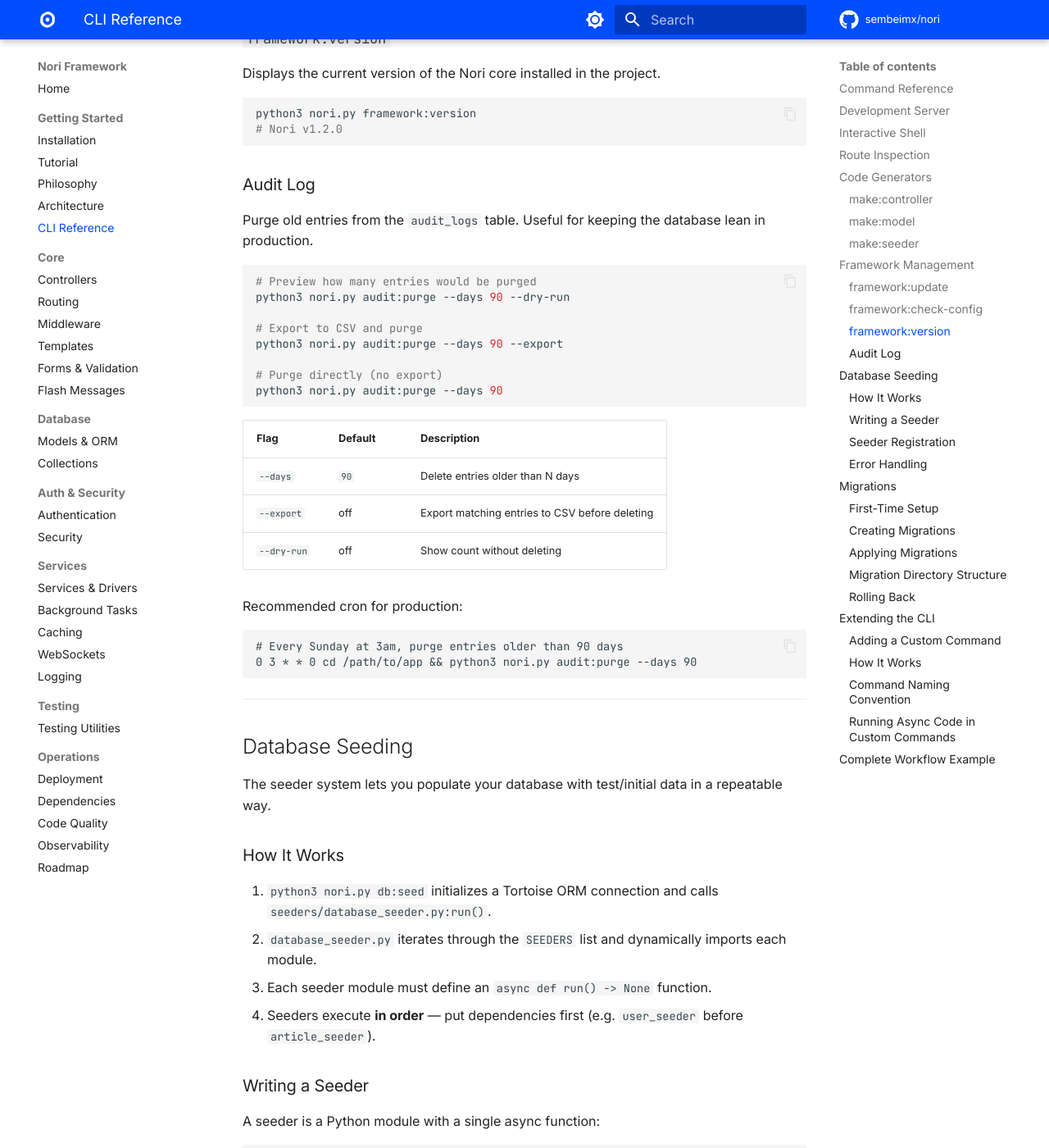
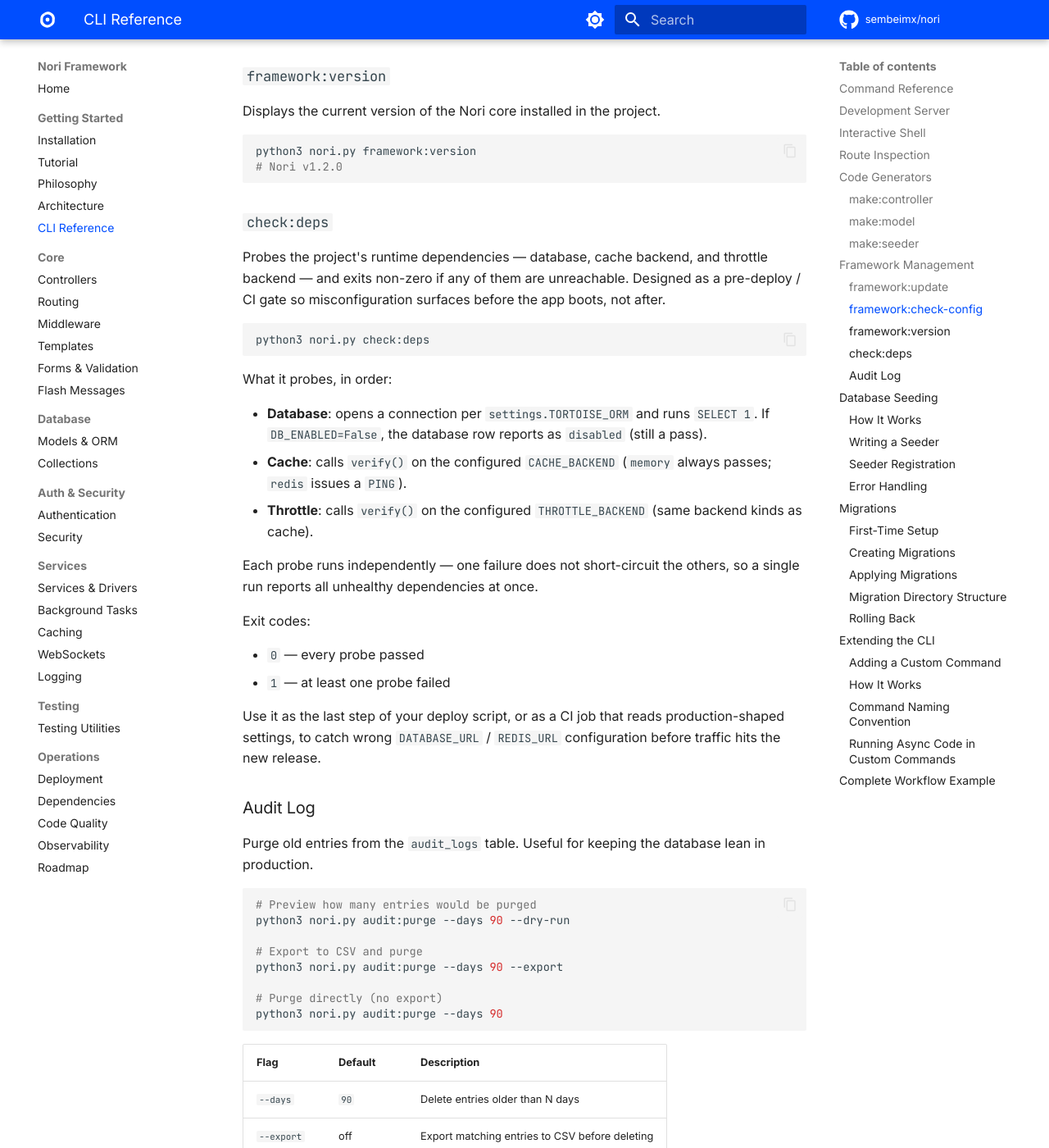
Before and after one commit to sembeimx/nori, an MkDocs documentation site: the page built from docs/cli.md, in a window 1280 px wide and 1400 px high, scrolled down 7482 px. Shown: the whole window at 82% size. Built offline with MkDocs 1.6.1 and Material for MkDocs 9.7.7, drawn with Linux system fonts in a browser that asks for light colours; comment, search, counter and statistics services are not loaded; the version menu is left out; some of the changed text lies outside the part shown.

Commit message:
docs(cli): document check:deps + drop stale line/complexity numbers
Surfaced during the v1.15.4 follow-up audit of core/ for docs↔code
coherence (the bug class AGENTS.md now flags).

docs/cli.md
- Add check:deps to the command table.
- Add a check:deps detail section describing what it probes (DB,
  cache, throttle), the exit-code contract, and the pre-deploy /
  CI gate use case. Implemented since v1.12.0; previously only
  mentioned in docs/roadmap.md.

pyproject.toml per-file-ignores
- Drop "lines ~81 and ~109" from the tree.py S608 justification —
  the actual lines (84 / 112) had drifted, and any specific number
  will go stale again on the next edit. The justification keeps
  the WHY without the brittle WHERE.
- Drop "complexity 19" / "complexity 28" from the cli.py C901
  justification (real values today: 21 / 32). Same reasoning —
  the function names plus the design rationale are durable; the
  exact number isn't.

````diff
--- a/docs/cli.md
+++ b/docs/cli.md
@@ -31,6 +31,7 @@
 | `framework:check-config` | Compare project's `pyproject.toml` against the current Nori release (read-only) |
 | `framework:version` | Show the current framework version |
 | `routes:list` | List all registered routes |
+| `check:deps` | Probe DB, cache, and throttle reachability (pre-deploy check) |
 | `audit:purge` | Purge old audit log entries |
 
 ---
@@ -313,6 +314,29 @@
 python3 nori.py framework:version
 # Nori v1.2.0
 ```
+
+### `check:deps`
+
+Probes the project's runtime dependencies — database, cache backend, and throttle backend — and exits non-zero if any of them are unreachable. Designed as a pre-deploy / CI gate so misconfiguration surfaces before the app boots, not after.
+
+```bash
+python3 nori.py check:deps
+```
+
+What it probes, in order:
+
+- **Database**: opens a connection per `settings.TORTOISE_ORM` and runs `SELECT 1`. If `DB_ENABLED=False`, the database row reports as `disabled` (still a pass).
+- **Cache**: calls `verify()` on the configured `CACHE_BACKEND` (`memory` always passes; `redis` issues a `PING`).
+- **Throttle**: calls `verify()` on the configured `THROTTLE_BACKEND` (same backend kinds as cache).
+
+Each probe runs independently — one failure does not short-circuit the others, so a single run reports all unhealthy dependencies at once.
+
+Exit codes:
+
+- `0` — every probe passed
+- `1` — at least one probe failed
+
+Use it as the last step of your deploy script, or as a CI job that reads production-shaped settings, to catch wrong `DATABASE_URL` / `REDIS_URL` configuration before traffic hits the new release.
 
 ### Audit Log
 
````
Also changed, not shown: pyproject.toml (+6 -5 lines).
